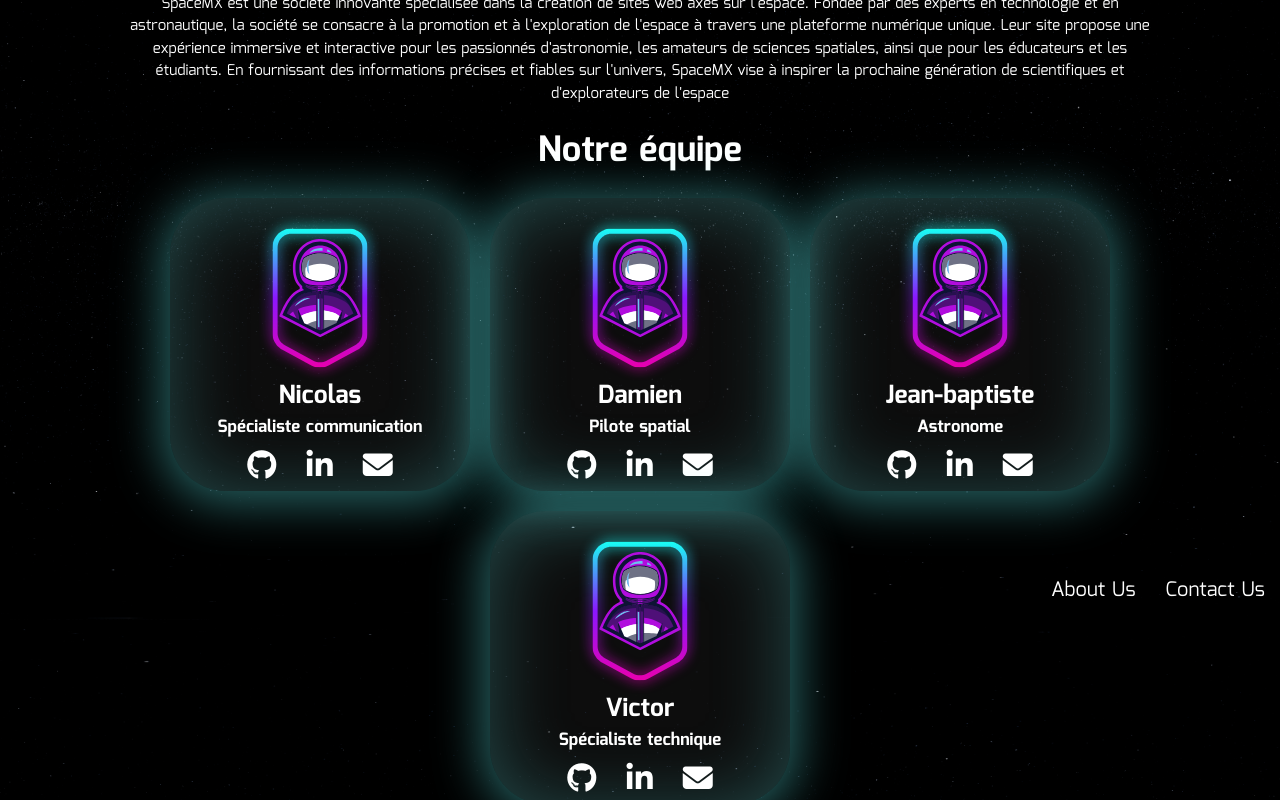
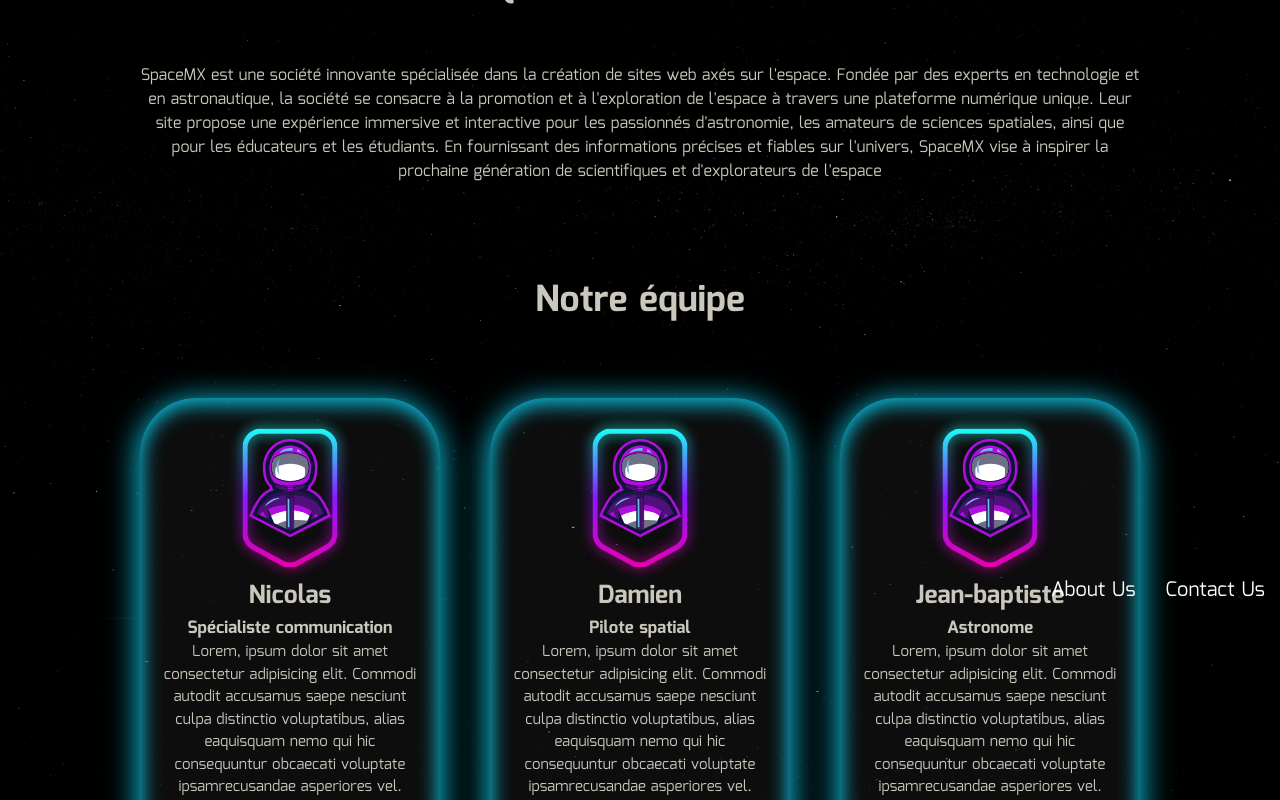
Before and after one commit to WildCodeSchool/2023-02-JS-RemoteFR-DeVMX-P2-G1-Machonauts, a React (Vite) app in the folder frontend/: page /pages/AboutUs in a window 1280 px wide. Shown: the part 180-980 px from the top of the page. Built offline with nearby package versions, Linux system fonts and the light colour scheme.

Commit message:
style update with variables and update style team card

```diff
--- a/frontend/src/components/TeamCard.jsx
+++ b/frontend/src/components/TeamCard.jsx
@@ -6,11 +6,11 @@ function TeamCard({ profil }) {
     <div className="card-machaunaut-container">
       <div className="picture-profil-container">
         <img src={imgProfil} alt="" />
-        <h1>{profil.firstName}</h1>
-        <h2>{profil.title}</h2>
+        <h2>{profil.firstName}</h2>
+        <h3>{profil.title}</h3>
       </div>
       <div className="caracteristique-infos-container">
-        <p>{profil.desciption}</p>
+        <p>{profil.description}</p>
       </div>
       <div className="icons-container">
         <a href={profil.github} target="blank">
--- a/frontend/src/datas/data-infos-profils.js
+++ b/frontend/src/datas/data-infos-profils.js
@@ -4,7 +4,8 @@ const profils = [
     firstName: "Nicolas",
     lastName: "Lopes",
     title: "Spécialiste communication",
-    description: "",
+    description:
+      "Lorem, ipsum dolor sit amet consectetur adipisicing elit. Commodi autodit accusamus saepe nesciunt culpa distinctio voluptatibus, alias eaquisquam nemo qui hic consequuntur obcaecati voluptate ipsamrecusandae asperiores vel.",
     linkedin: "https://www.linkedin.com/in/nicolas-lopes-21441478",
     github: "https://github.com/SEF936",
     mail: "lopes_nico@yahoo.fr",
@@ -14,7 +15,8 @@ const profils = [
     firstName: "Damien",
     lastName: "Arnaud",
     title: "Pilote spatial",
-    description: "",
+    description:
+      "Lorem, ipsum dolor sit amet consectetur adipisicing elit. Commodi autodit accusamus saepe nesciunt culpa distinctio voluptatibus, alias eaquisquam nemo qui hic consequuntur obcaecati voluptate ipsamrecusandae asperiores vel.",
     linkedin: "https://www.linkedin.com/in/damien-a-5a303660/",
     github: "https://github.com/Zanelidd",
     mail: "",
@@ -24,7 +26,9 @@ const profils = [
     firstName: "Jean-baptiste",
     lastName: "Noiraud",
     title: "Astronome",
-    description: "",
+    description:
+      "Lorem, ipsum dolor sit amet consectetur adipisicing elit. Commodi autodit accusamus saepe nesciunt culpa distinctio voluptatibus, alias eaquisquam nemo qui hic consequuntur obcaecati voluptate ipsamrecusandae asperiores vel.",
+
     linkedin: "",
     github: "https://github.com/jbaptiste51",
     mail: "",
@@ -34,7 +38,9 @@ const profils = [
     firstName: "Victor",
     lastName: "Brito",
     title: "Spécialiste technique",
-    description: "",
+    description:
+      "Lorem, ipsum dolor sit amet consectetur adipisicing elit. Commodi autodit accusamus saepe nesciunt culpa distinctio voluptatibus, alias eaquisquam nemo qui hic consequuntur obcaecati voluptate ipsamrecusandae asperiores vel.",
+
     linkedin: "https://www.linkedin.com/in/victor-brito-69040a191",
     github: "https://github.com/webdevbynight",
     mail: "",
--- a/frontend/src/sass/_aboutUs.scss
+++ b/frontend/src/sass/_aboutUs.scss
@@ -5,21 +5,28 @@
     align-items: center;
     padding-top: 4rem ;
     padding-bottom: 4rem;
-      color: white;
+    color: var(--primary-colour);
 
     h1{
-        font-size: 3.5rem;
+        font-size: 3.6rem;
         text-align: center;
+        padding-bottom: 5rem;
     }
 
     p{
-        font-size: 1.5rem;
+        font-size: var(--paragraph-size);
         text-align: center;
     }
 
     .entreprise-infos-container{
-        width: 80%;
+        max-width: 100rem;
+        padding: 2rem;
+
+        h1{
+
+        }
     }
+
      .team-infos-container{
         display: flex;
         flex-wrap: wrap;
@@ -28,14 +35,17 @@
         align-items: center;
         padding: 2rem;
 
+         h1{
+
+           padding-top: 5rem;
+        }
     }
-
 
     .team-cards-container{
         display: flex;
         flex-wrap: wrap;
         justify-content: center;
-        gap: 2rem;
+        gap: 5rem;
         padding-top: 2rem;
     }
 
--- a/frontend/src/sass/_team_card.scss
+++ b/frontend/src/sass/_team_card.scss
@@ -1,6 +1,6 @@
 .card-machaunaut-container{
     background: rgba(217, 217, 217, 0.06);
-    box-shadow: 0px 4px 48px 8px rgba(94, 242, 242, 0.4), inset 0px 4px 73px 4px rgba(94, 242, 242, 0.25);
+    box-shadow: 0 4px 30px 2px #0cc0df, inset 0 4px 20px 2px #0cc0df;
     border-radius: 56px;
     display: flex;
     flex-direction: column;
@@ -16,11 +16,11 @@
             width: 20rem;
             height: 20rem;
         }
-        h1{
+        h2{
             margin-top: -2rem;
             font-size: 2.5rem;
         }
-        h2{
+        h3{
             font-size: 1.7rem;
         }
 
@@ -31,7 +31,7 @@
         p{
             font-size: 1.5rem;
             text-align: center;
-            width: 90%;
+            width: 85%;
         }
     }
     .icons-container{
@@ -41,6 +41,7 @@
         align-items: center;
         gap: 3rem;
         justify-content: center;
+        padding-bottom: 2rem;
 
         a{
         color: inherit;
```
